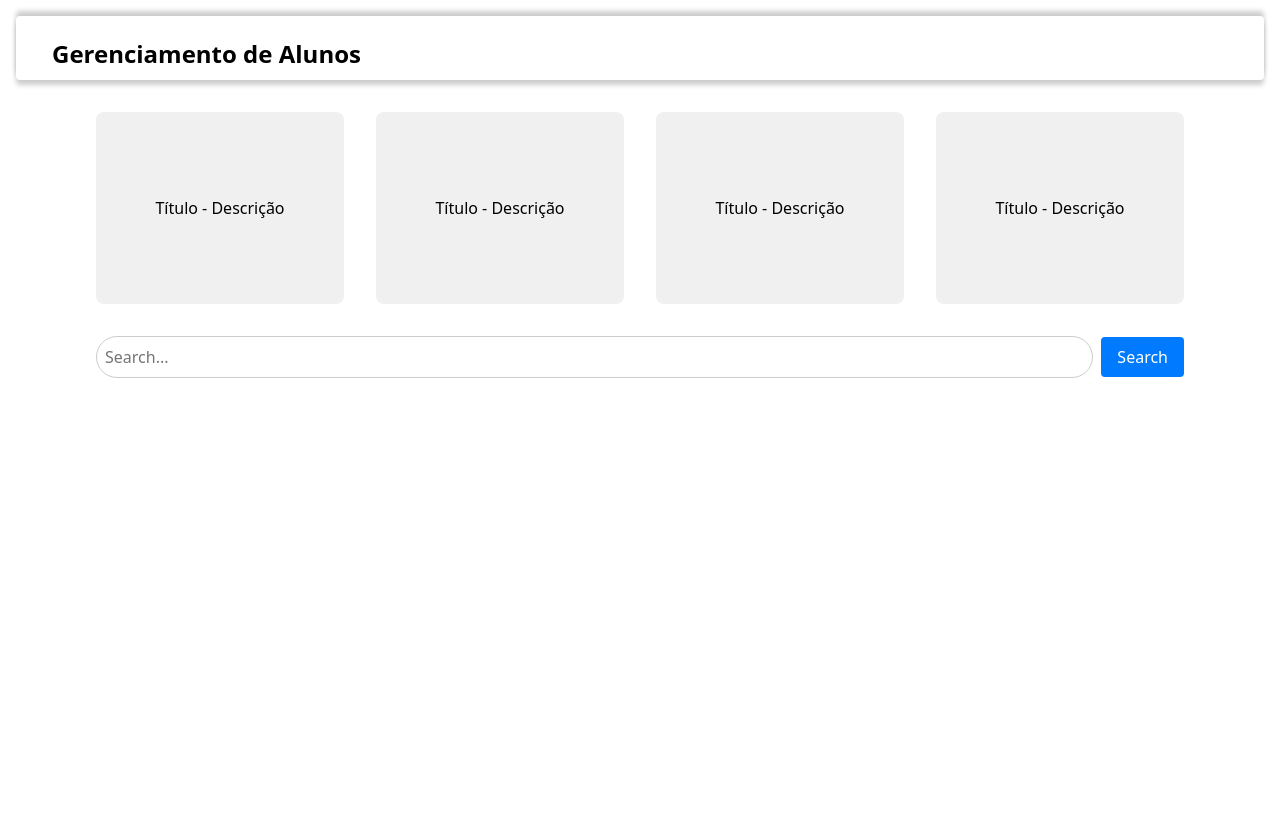
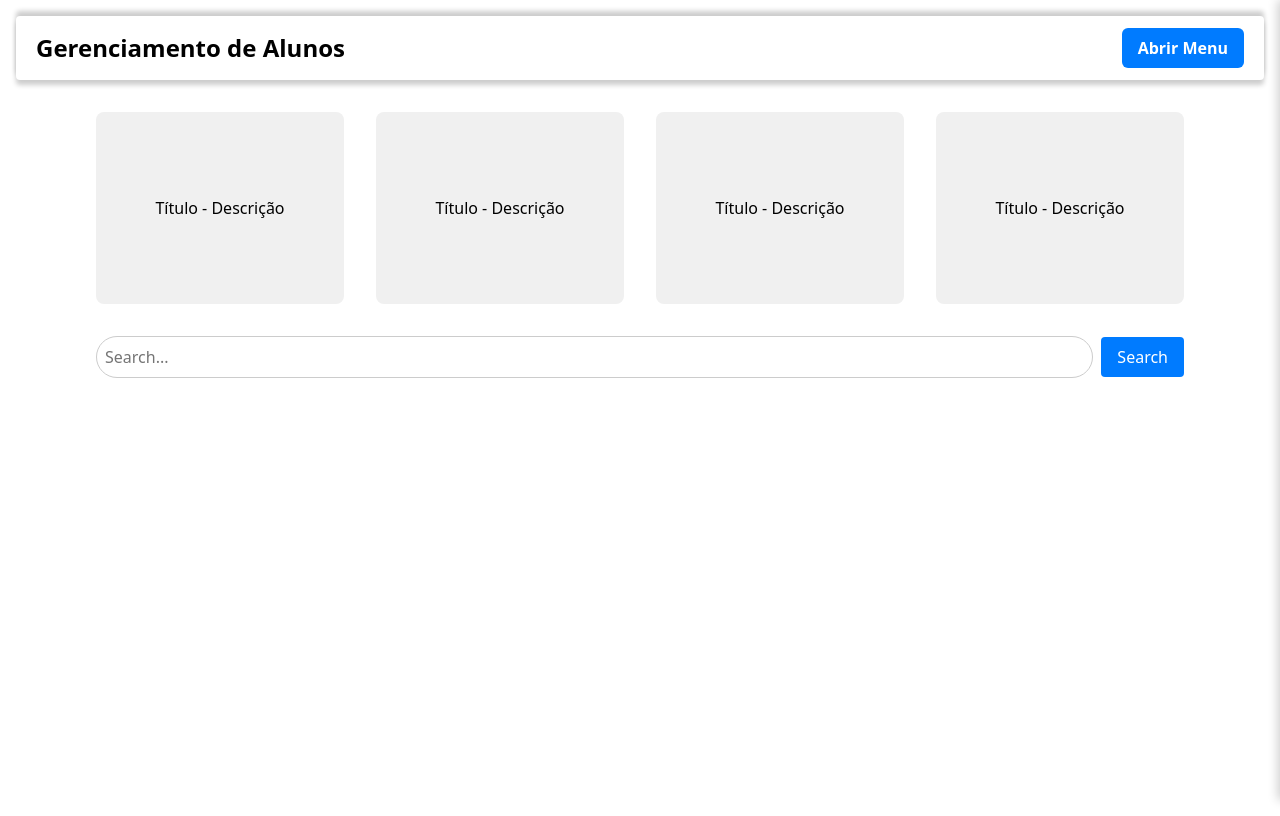
Before and after one commit to BielDinizSoares/Trabalho-pratico-CSI485, a React (Vite) app in the folder frontend/view/: page /students in a window 1280 px wide. Built offline with nearby package versions, Linux system fonts and the light colour scheme.

Commit message:
Sidebar adicionada

```diff
--- a/frontend/view/src/components/Header.module.css
+++ b/frontend/view/src/components/Header.module.css
@@ -1,19 +1,19 @@
 .header {
     width: calc(100% - 2rem);
     margin: 1rem;
-    padding: 20px;
+    padding: 0 20px;
     box-shadow: 0 -5px 5px rgba(0,0,0,0.2), 0 5px 5px rgba(0,0,0,0.2);
     background-color: #fff;
     color: #000;
     height: 4rem;
     border-radius: 4px;
-    ;
+
+    display: flex;
+    align-items: center;
+    justify-content: space-between;
 }
 
 .header h1 {
     margin: 0;
     font-size: 1.5rem;
-    margin-left: 1rem;
-    border-bottom: #0000 5px solid;
-
 }
--- a/frontend/view/src/components/Header.tsx
+++ b/frontend/view/src/components/Header.tsx
@@ -1,4 +1,5 @@
 import styles from './Header.module.css'
+import { Sidebar } from './Sidebar'
 
 interface HeaderProps {
   pageName: string
@@ -8,7 +9,7 @@ export function Header({ pageName }: HeaderProps) {
   return (
     <header className={styles.header}>
       <h1>{pageName}</h1>
-
+      <Sidebar />
     </header>
   )
 }
--- /dev/null
+++ b/frontend/view/src/components/Sidebar.module.css
@@ -0,0 +1,71 @@
+.botaoMenu {
+  padding: 0.5rem 1rem;
+  font-size: 1rem;
+  font-weight: 600;
+  background-color: #007bff;
+  color: white;
+  border: none;
+  border-radius: 6px;
+  cursor: pointer;
+  transition: background-color 0.3s;
+}
+
+.botaoMenu:hover {
+  background-color: #0056b3;
+}
+
+.sidebar {
+  position: fixed;
+  top: 0;
+  right: -250px;
+  width: 250px;
+  height: 100vh;
+  background-color: #f8f9fa;
+  box-shadow: -2px 0 10px rgba(0,0,0,0.2);
+  padding: 2rem 1rem;
+  transition: right 0.3s ease;
+  z-index: 1000;
+  display: flex;
+  flex-direction: column;
+  overflow-y: auto;
+}
+
+.aberto {
+  right: 0;
+}
+
+/* .botaoFechar {
+  align-self: flex-end;
+  background: none;
+  border: none;
+  font-size: 1.5rem;
+  cursor: pointer;
+  color: #333;
+  margin-bottom: 1rem;
+  transition: color 0.2s;
+}
+
+.botaoFechar:hover {
+  color: #007bff;
+} */
+
+
+.sidebar ul {
+  list-style: none;
+  padding: 0;
+  margin: 0;
+  margin-top: 1rem;
+}
+
+.sidebar ul li {
+  margin-bottom: 1rem;
+  padding: 0.5rem;
+  border-radius: 4px;
+  background-color: #e9ecef;
+  cursor: pointer;
+  transition: background-color 0.2s;
+}
+
+.sidebar ul li:hover {
+  background-color: #dee2e6;
+}
--- /dev/null
+++ b/frontend/view/src/components/Sidebar.tsx
@@ -0,0 +1,38 @@
+import { useState } from 'react'
+import styles from './Sidebar.module.css'
+
+export function Sidebar() {
+  const [menuLateralAberto, setMenuLateralAberto] = useState(false)
+
+  const abrirMenu = () => setMenuLateralAberto(true)
+  const fecharMenu = () => setMenuLateralAberto(false)
+
+  return (
+    <>
+
+      {!menuLateralAberto && (
+        <button className={styles.botaoMenu} onClick={abrirMenu}>
+          Abrir Menu
+        </button>
+      )}
+
+
+      <aside className={`${styles.sidebar} ${menuLateralAberto ? styles.aberto : ''}`}>
+        {menuLateralAberto && (
+          <>
+
+            <button className={styles.botaoMenu} onClick={fecharMenu}>
+              Fechar Menu
+            </button>
+
+
+            <ul>
+              <li>Item 1</li>
+              <li>Item 2</li>
+            </ul>
+          </>
+        )}
+      </aside>
+    </>
+  )
+}
```
